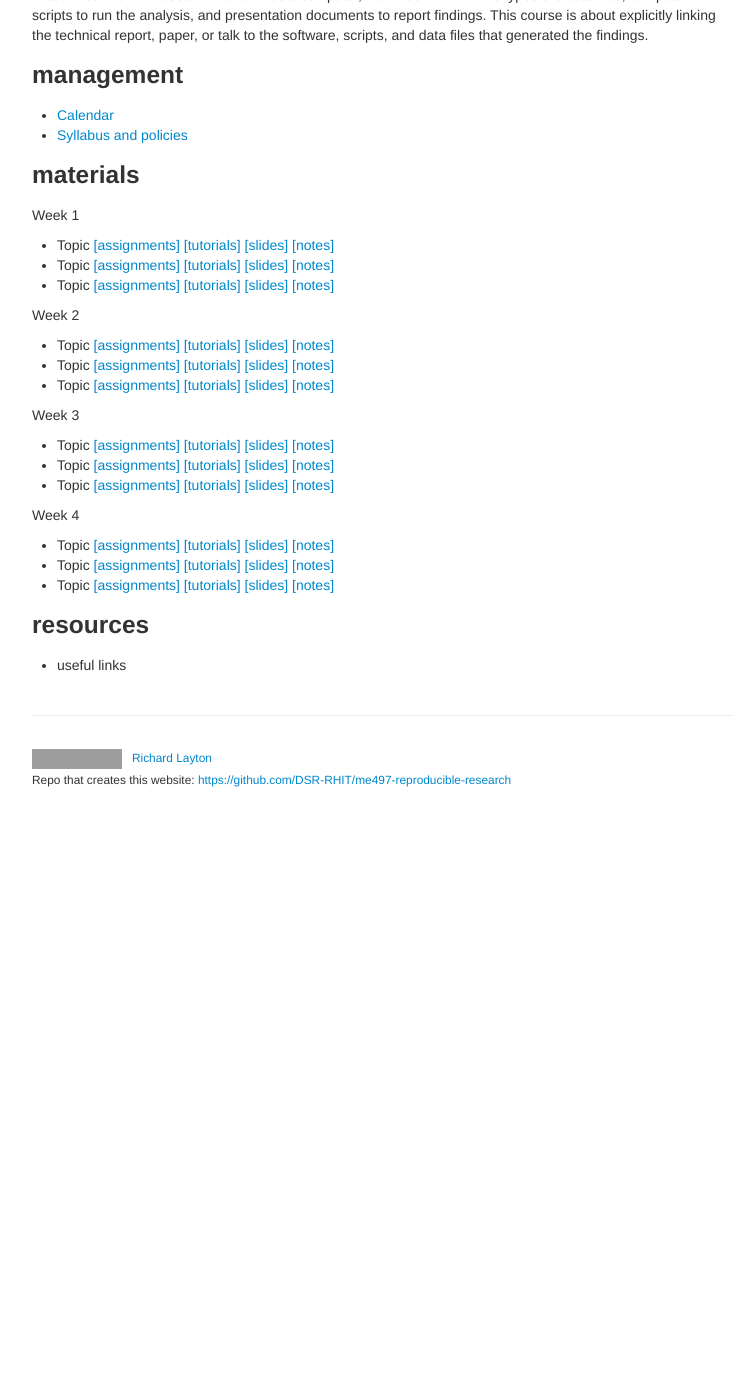
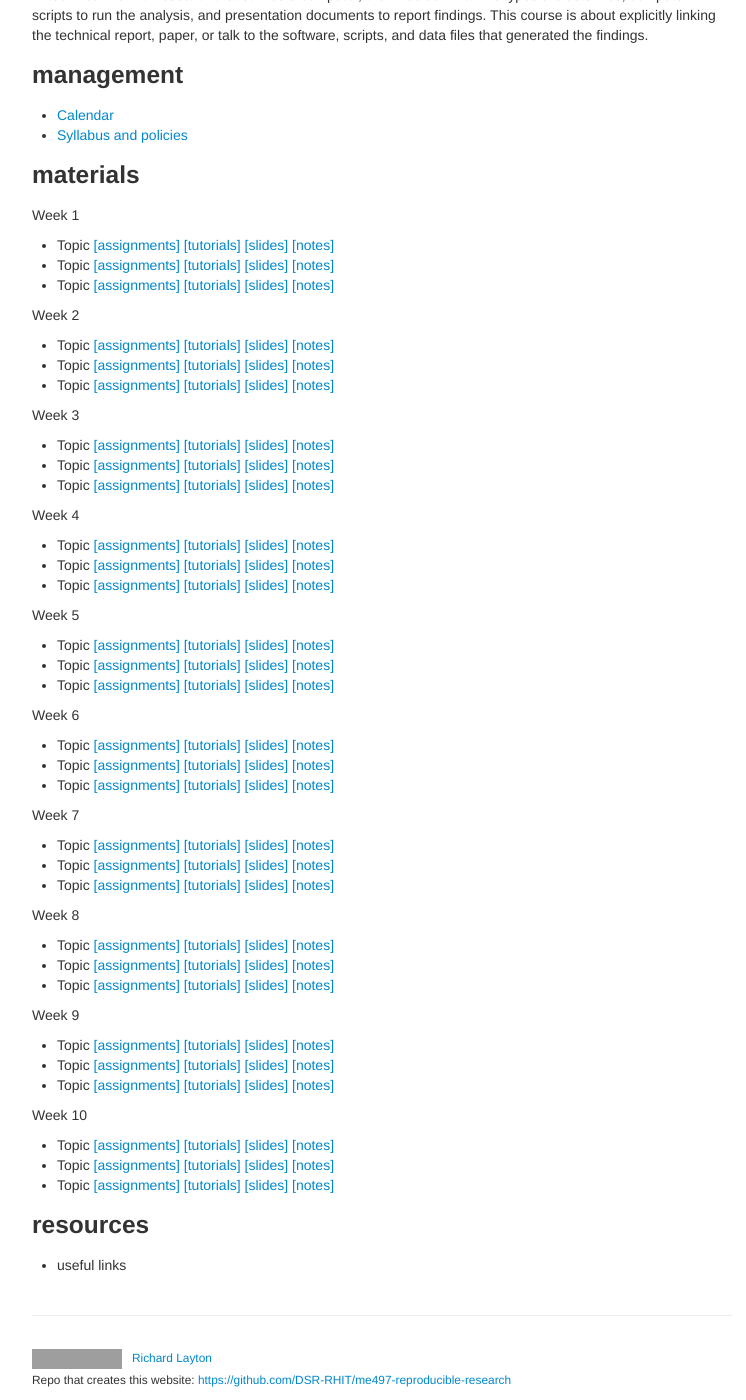
Before and after one commit to staceb/me497-reproducible-research, a Jekyll site: the page built from index.md, in a window 1280 px wide and 1400 px high, scrolled down 167 px. Shown: the whole window, without its empty margins (258-1004 px from the left). Built offline with Jekyll 4.4.1, drawn with Linux system fonts in a browser that asks for light colours; before the commit the page ends 967 px from its top, so only the background shows below that; grey boxes are pictures that could not be loaded.

Commit message:
update front page

```diff
--- a/index.md
+++ b/index.md
@@ -39,6 +39,41 @@ Week 4
 - Topic [[assignments]](pages/item.html) [[tutorials]](pages/item.html) [[slides]](pages/item.html) [[notes]](pages/item.html)
 - Topic [[assignments]](pages/item.html) [[tutorials]](pages/item.html) [[slides]](pages/item.html) [[notes]](pages/item.html)
 
+Week 5
+
+- Topic [[assignments]](pages/item.html) [[tutorials]](pages/item.html) [[slides]](pages/item.html) [[notes]](pages/item.html)
+- Topic [[assignments]](pages/item.html) [[tutorials]](pages/item.html) [[slides]](pages/item.html) [[notes]](pages/item.html)
+- Topic [[assignments]](pages/item.html) [[tutorials]](pages/item.html) [[slides]](pages/item.html) [[notes]](pages/item.html)
+
+Week 6
+
+- Topic [[assignments]](pages/item.html) [[tutorials]](pages/item.html) [[slides]](pages/item.html) [[notes]](pages/item.html)
+- Topic [[assignments]](pages/item.html) [[tutorials]](pages/item.html) [[slides]](pages/item.html) [[notes]](pages/item.html)
+- Topic [[assignments]](pages/item.html) [[tutorials]](pages/item.html) [[slides]](pages/item.html) [[notes]](pages/item.html)
+
+Week 7
+
+- Topic [[assignments]](pages/item.html) [[tutorials]](pages/item.html) [[slides]](pages/item.html) [[notes]](pages/item.html)
+- Topic [[assignments]](pages/item.html) [[tutorials]](pages/item.html) [[slides]](pages/item.html) [[notes]](pages/item.html)
+- Topic [[assignments]](pages/item.html) [[tutorials]](pages/item.html) [[slides]](pages/item.html) [[notes]](pages/item.html)
+
+Week 8
+
+- Topic [[assignments]](pages/item.html) [[tutorials]](pages/item.html) [[slides]](pages/item.html) [[notes]](pages/item.html)
+- Topic [[assignments]](pages/item.html) [[tutorials]](pages/item.html) [[slides]](pages/item.html) [[notes]](pages/item.html)
+- Topic [[assignments]](pages/item.html) [[tutorials]](pages/item.html) [[slides]](pages/item.html) [[notes]](pages/item.html)
+
+Week 9
+
+- Topic [[assignments]](pages/item.html) [[tutorials]](pages/item.html) [[slides]](pages/item.html) [[notes]](pages/item.html)
+- Topic [[assignments]](pages/item.html) [[tutorials]](pages/item.html) [[slides]](pages/item.html) [[notes]](pages/item.html)
+- Topic [[assignments]](pages/item.html) [[tutorials]](pages/item.html) [[slides]](pages/item.html) [[notes]](pages/item.html)
+
+Week 10
+
+- Topic [[assignments]](pages/item.html) [[tutorials]](pages/item.html) [[slides]](pages/item.html) [[notes]](pages/item.html)
+- Topic [[assignments]](pages/item.html) [[tutorials]](pages/item.html) [[slides]](pages/item.html) [[notes]](pages/item.html)
+- Topic [[assignments]](pages/item.html) [[tutorials]](pages/item.html) [[slides]](pages/item.html) [[notes]](pages/item.html)
 
 
 
```
